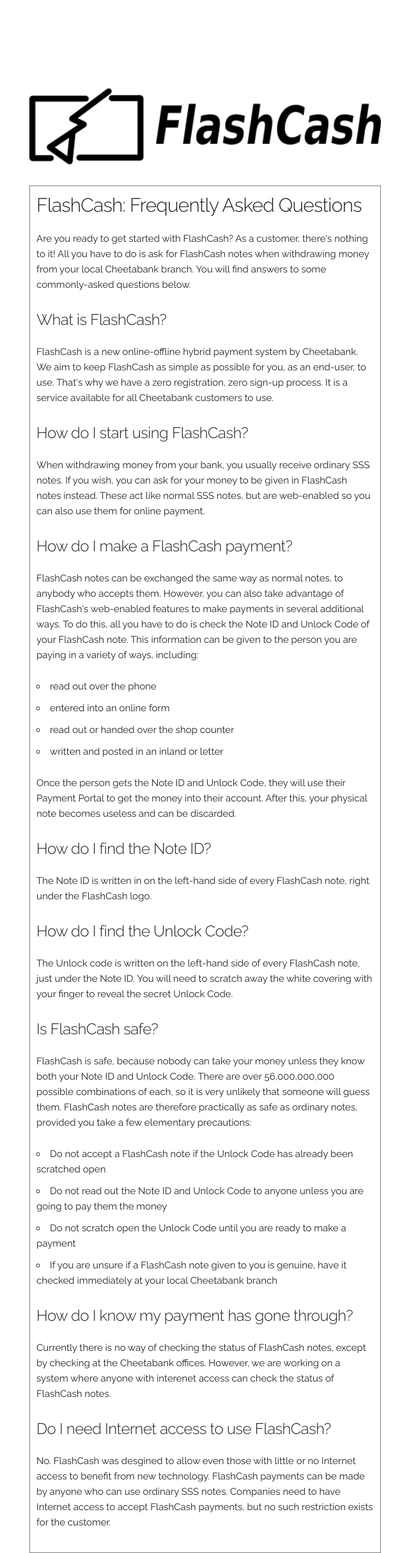
After one commit to cheetasoft/cheetabank-flashcash, a Flask app: page /about/ in a window 1280 px wide. The commit adds this page. Shown: the whole page at 64% size, without its empty margins (319-959 px from the left). Run offline with Flask 2, Linux system fonts and the light colour scheme; parts of the project's set-up code (start-up, migrations or seed data) failed here and were passed over.

Commit message:
Add "About" page
...and add respective links to index.htm

```diff
--- /dev/null
+++ b/flashcash/templates/about.htm
@@ -0,0 +1,36 @@
+{% extends 'base.htm' %}
+{% block title %}FlashCash: FAQ{% endblock %}
+{% block content %}
+<h4>FlashCash: Frequently Asked Questions</h4>
+<p>Are you ready to get started with FlashCash? As a customer, there's nothing to it! All you have to do is ask for FlashCash notes when withdrawing money from your local Cheetabank branch. You will find answers to some commonly-asked questions below.</p>
+<h5>What is FlashCash?</h5>
+<p>FlashCash is a new online-offline hybrid payment system by Cheetabank. We aim to keep FlashCash as simple as possible for you, as an end-user, to use. That's why we have a zero registration, zero sign-up process. It is a service available for all Cheetabank customers to use.</p>
+<h5>How do I start using FlashCash?</h5>
+<p>When withdrawing money from your bank, you usually receive ordinary SSS notes. If you wish, you can ask for your money to be given in FlashCash notes instead. These act like normal SSS notes, but are web-enabled so you can also use them for online payment.</p>
+<h5>How do I make a FlashCash payment?</h5>
+<p>FlashCash notes can be exchanged the same way as normal notes, to anybody who accepts them. However, you can also take advantage of FlashCash's web-enabled features to make payments in several additional ways. To do this, all you have to do is check the Note ID and Unlock Code of your FlashCash note. This information can be given to the person you are paying in a variety of ways, including:
+<ul>
+  <li>read out over the phone</li>
+  <li>entered into an online form</li>
+  <li>read out or handed over the shop counter</li>
+  <li>written and posted in an inland or letter</li>
+</ul>
+Once the person gets the Note ID and Unlock Code, they will use their Payment Portal to get the money into their account. After this, your physical note becomes useless and can be discarded.</p>
+<h5>How do I find the Note ID?</h5>
+<p>The Note ID is written in on the left-hand side of every FlashCash note, right under the FlashCash logo.</p>
+<h5>How do I find the Unlock Code?</h5>
+<p>The Unlock code is written on the left-hand side of every FlashCash note, just under the Note ID. You will need to scratch away the white covering with your finger to reveal the secret Unlock Code.</p>
+<h5>Is FlashCash safe?</h5>
+<p>FlashCash is safe, because nobody can take your money unless they know both your Note ID and Unlock Code. There are over 56,000,000,000 possible combinations of each, so it is very unlikely that someone will guess them. FlashCash notes are therefore practically as safe as ordinary notes, provided you take a few elementary precautions:
+<ul>
+  <li>Do not accept a FlashCash note if the Unlock Code has already been scratched open</li>
+  <li>Do not read out the Note ID and Unlock Code to anyone unless you are going to pay them the money</li>
+  <li>Do not scratch open the Unlock Code until you are ready to make a payment</li>
+  <li>If you are unsure if a FlashCash note given to you is genuine, have it checked immediately at your local Cheetabank branch</li>
+</ul>
+</p>
+<h5>How do I know my payment has gone through?</h5>
+<p>Currently there is no way of checking the status of FlashCash notes, except by checking at the Cheetabank offices. However, we are working on a system where anyone with interenet access can check the status of FlashCash notes.</p>
+<h5>Do I need Internet access to use FlashCash?</h5>
+<p>No. FlashCash was desgined to allow even those with little or no Internet access to benefit from new technology. FlashCash payments can be made by anyone who can use ordinary SSS notes. Companies need to have Internet access to accept FlashCash payments, but no such restriction exists for the customer.</p>
+{% endblock %}
--- a/flashcash/views.py
+++ b/flashcash/views.py
@@ -10,6 +10,10 @@ from util.email import send_email
 @app.route('/')
 def index():
     return render_template('index.htm')
+
+@app.route('/about/')
+def about():
+    return render_template('about.htm')
 
 @app.route('/dashboard/')
 @login_required
```
Also changed, not shown: flashcash/templates/index.htm (+5 -2 lines).
